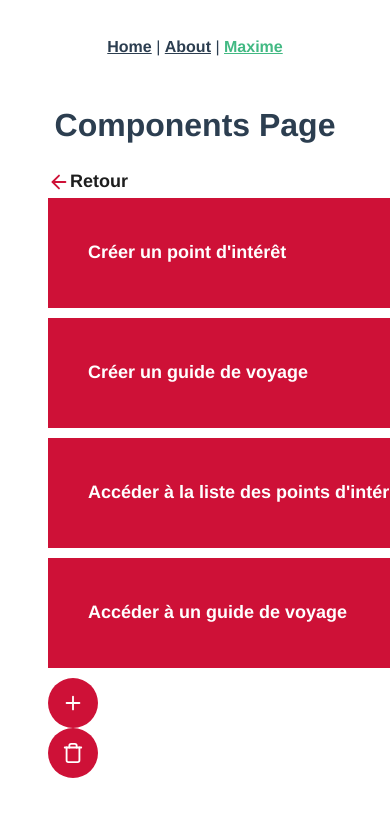
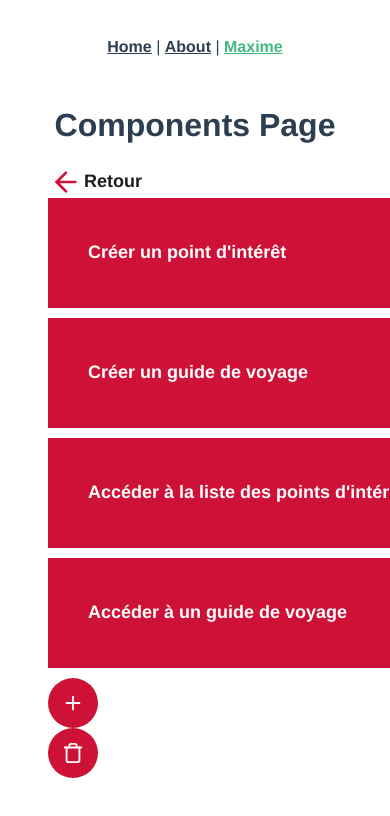
Before and after one commit to MaximHivin/Apotheose-Ojapon, a Vue app: page /componentsMaxime in a window 390 px wide. Shown: the top 816 px of the page. Built offline with nearby package versions, Linux system fonts and the light colour scheme.

Commit message:
update component and add mobile media queries

```diff
--- a/src/components/CTA/Retour.vue
+++ b/src/components/CTA/Retour.vue
@@ -20,12 +20,22 @@ export default {
     .btn-retour {
         display: flex;
         align-items: center;
-        width: 36px;
-        height: 32px;
         font-size: 18px;
         font-weight: bold;
         color: #1D1D1D;
 
     }
 
+    img {
+        width: 36px;
+        height: 32px;
+    }
+
+     @media screen and (max-width: 375px) {
+
+         .btn-retour {
+             font-size: 14px;
+                      }
+     }
+
 </style>
```
